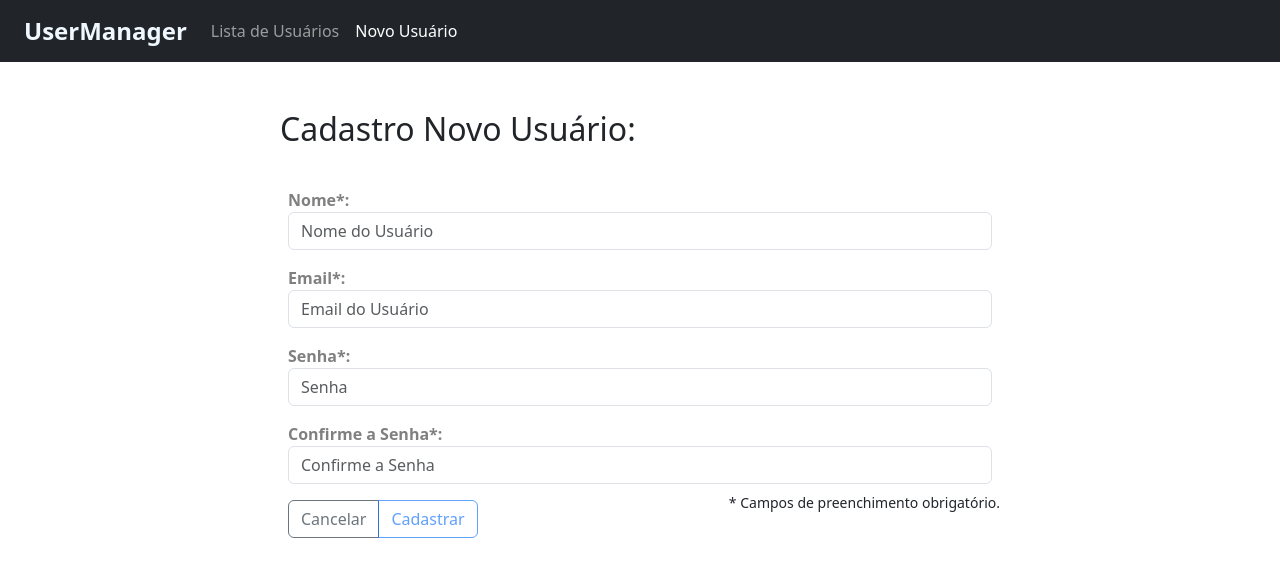
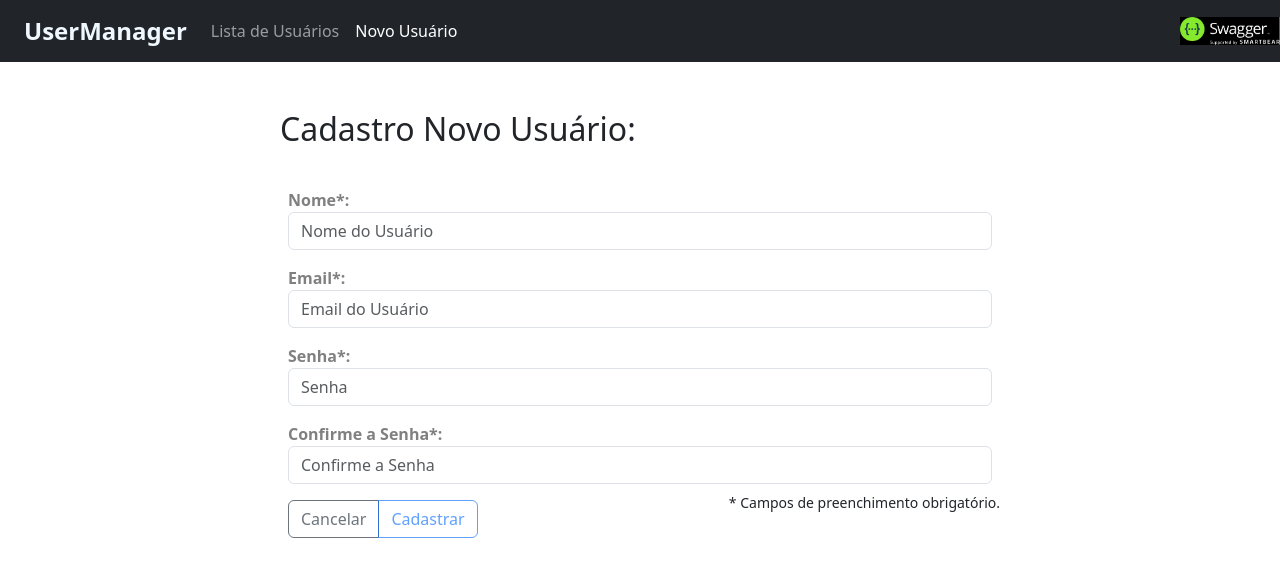
Before and after one commit to deyvisound/springboot-angular, an Angular app in the folder usermanager-cli/: page /user-form in a window 1280 px wide. Shown: the top 576 px of the page. Built offline with nearby package versions, Linux system fonts and the light colour scheme.

Commit message:
fix: ajustando testes

```diff
--- a/usermanager-cli/angular.json
+++ b/usermanager-cli/angular.json
@@ -96,5 +96,8 @@
         }
       }
     }
+  },
+  "cli": {
+    "analytics": false
   }
 }
--- a/usermanager-cli/src/app/app.component.css
+++ b/usermanager-cli/src/app/app.component.css
@@ -4,3 +4,8 @@
     font-weight: bolder;
     font-size: x-large;
 }
+
+.swagger_img{
+    border-radius: 1em;
+    padding-right: 1em;
+}
--- a/usermanager-cli/src/app/app.component.html
+++ b/usermanager-cli/src/app/app.component.html
@@ -11,6 +11,12 @@
       <a class="nav-link button" [ngClass]="{'active': abaAtiva('/user-form')}" href="/user-form">Novo Usuário</a>
     </li>
   </ul>
+
+  <div class="col">
+    <a class="swagger_img" href="http://localhost:8080/swagger-ui/index.html" target="_blank">
+      <img width="100" class="img-responsive float-end" src="assets/swagger.png">
+    </a>
+  </div>
 </nav>
 
 <br>
--- a/usermanager-cli/src/app/services/user.service.ts
+++ b/usermanager-cli/src/app/services/user.service.ts
@@ -8,7 +8,7 @@ import { User } from '../models/user.model';
 })
 export class UserService {
 
-  SERVER_URL = 'http://localhost:8080/users';
+  readonly SERVER_URL = 'http://localhost:8080/users';
 
   constructor(private http: HttpClient) { }
 
@@ -16,6 +16,10 @@ export class UserService {
     headers: new HttpHeaders({
       'Content-Type':  'application/json'
   })}
+
+  public getHttpOtions(){
+    return this.httpOptions;
+  }
 
   public getUsers(){
     return this.http.get(this.SERVER_URL).pipe(
@@ -32,18 +36,14 @@ export class UserService {
 
   private handleError(error: HttpErrorResponse) {
     if (error.status === 0) {
-      // A client-side or network error occurred. Handle it accordingly.
-      console.error('An error occurred:', error.error);
+      console.error(
+        'An error occurred:', error.error);
     } else {
-      // The backend returned an unsuccessful response code.
-      // The response body may contain clues as to what went wrong.
       console.error(
         `Backend returned code ${error.status}, body was: `, error.error);
     }
 
-    // Return an observable with a user-facing error message.
     return throwError(() => new Error('Something bad happened; please try again later.'));
   }
 
-
 }
```
Also changed, not shown: usermanager-cli/src/app/models/user.model.ts (line endings or trailing spaces), usermanager-cli/src/assets/swagger.png (added), 1 other file (tests, documents, lock files or other folders).
